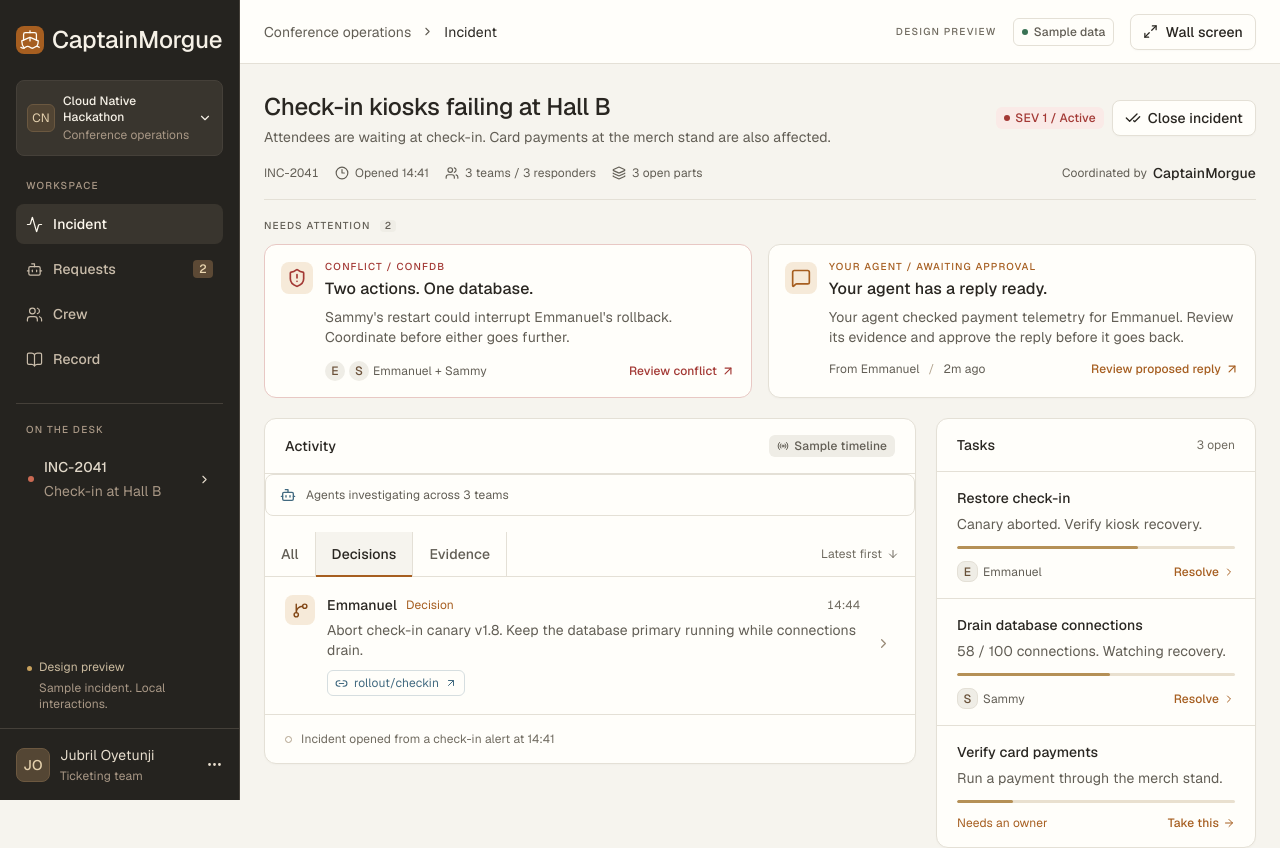
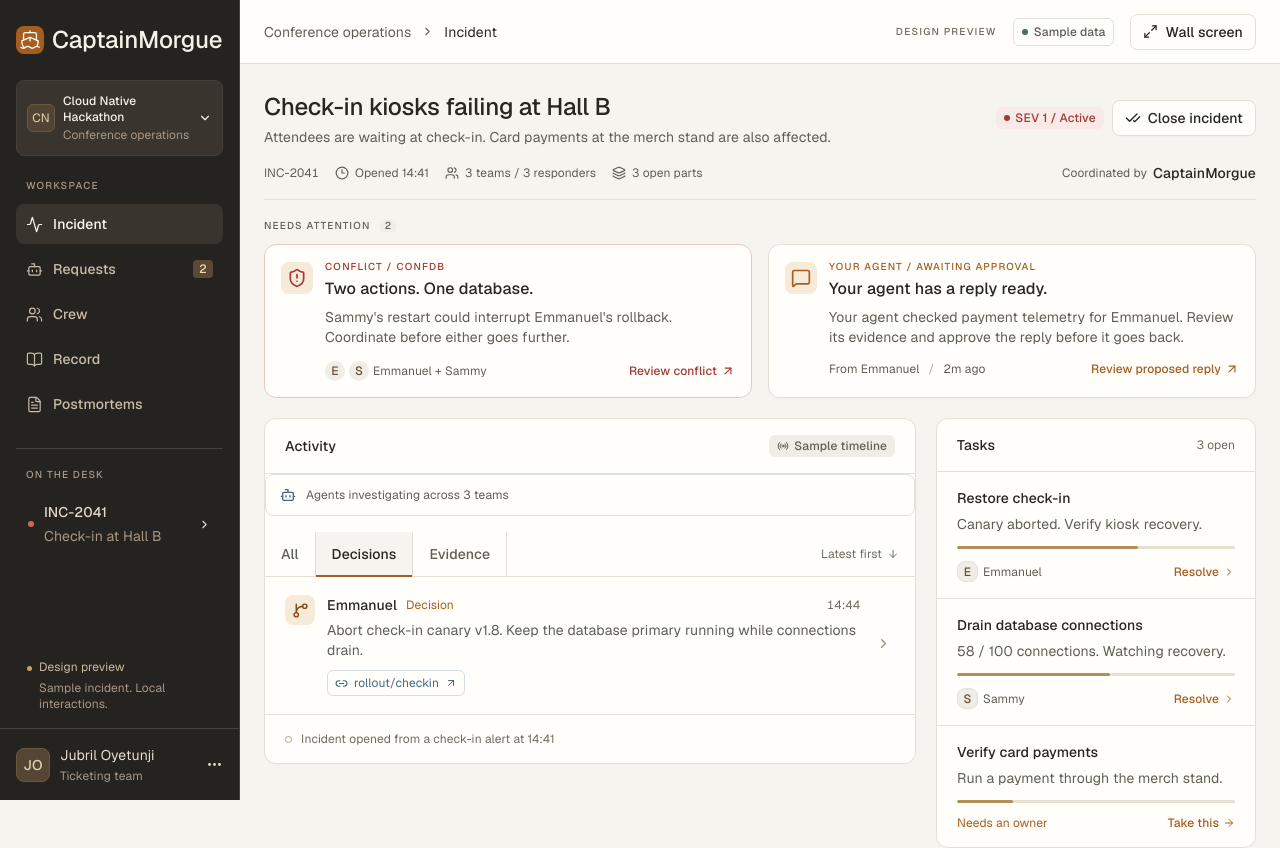
Before and after one commit to tiemma/captainmorgue, a React (Vite) app in the folder frontend/: page / in a window 1280 px wide. Shown: the top 848 px of the page. Built offline with nearby package versions, Linux system fonts and the light colour scheme; a web font is replaced by a local one.

Commit message:
feat(web): add postmortems to workspace navigation

```diff
--- a/frontend/src/screens.tsx
+++ b/frontend/src/screens.tsx
@@ -46,11 +46,13 @@ import {
 } from "./ui";
 import { SidePanel } from "./side-panel";
 import { ResponseTimeline } from "./response-timeline";
+import { Postmortems } from "./postmortems";
+import { SAMPLE_POSTMORTEMS } from "./postmortems-fixtures";
 import "./tokens.css";
 import "./styles.css";
 import "./agent-conversations.css";
 
-type View = "incident" | "messages" | "crew" | "record" | "join";
+type View = "incident" | "messages" | "crew" | "record" | "join" | "postmortems";
 type Scenario = "active" | "conflict" | "reconnecting" | "resolved" | "empty";
 type Part = {
   id: string;
@@ -286,6 +288,7 @@ const nav: {
   { id: "messages", label: "Requests", icon: Bot, count: "2" },
   { id: "crew", label: "Crew", icon: Users },
   { id: "record", label: "Record", icon: BookOpen },
+  { id: "postmortems", label: "Postmortems", icon: FileText },
 ];
 
 export function CaptainWorkspace({
@@ -725,7 +728,7 @@ export function CaptainWorkspace({
               </div>
             ) : (
               <>
-                <div className="cm-page-title">
+                {view !== "postmortems" && (<div className="cm-page-title">
                   <div>
                     <h1>
                       {view === "incident"
@@ -774,7 +777,8 @@ export function CaptainWorkspace({
                     </Button>
                   )}
                 </div>
-                {isEmpty ? (
+                )}
+                {isEmpty && view !== "postmortems" ? (
                   <div className="cm-quiet-state">
                     <EmptyState
                       title="A quiet desk."
@@ -1846,6 +1850,7 @@ export function CaptainWorkspace({
                         </div>
                       </>
                     )}
+                    {view === "postmortems" && <Postmortems documents={SAMPLE_POSTMORTEMS} />}
                     {view === "record" && (
                       <div className="cm-record-layout">
                         <article className="cm-record-paper">
```
Also changed, not shown: 1 other file (tests, documents, lock files or other folders).
